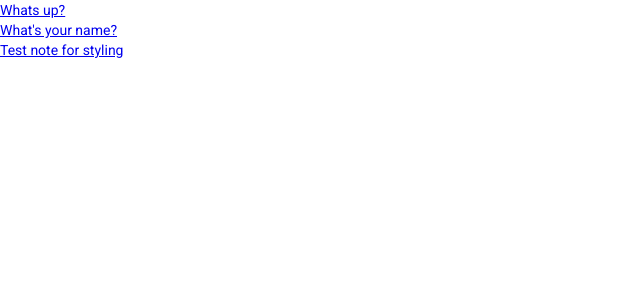
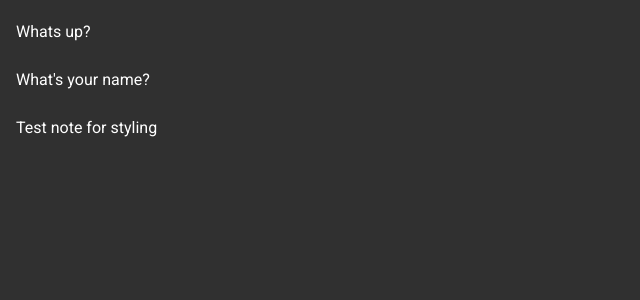
Before and after one commit to aposlayko/qna-app, an Angular app: page / in a window 1280 px wide. Shown: the top 300 px of the page, without its empty margins (0-640 px from the left). Built offline with nearby package versions, Linux system fonts and the light colour scheme.

Commit message:
add edit question page

```diff
--- a/package.json
+++ b/package.json
@@ -3,7 +3,7 @@
   "version": "0.0.0",
   "scripts": {
     "ng": "ng",
-    "start": "ng serve",
+    "start": "ng serve --open",
     "build": "ng build",
     "watch": "ng build --watch --configuration development",
     "test": "ng test"
--- a/src/app/app-routing.module.ts
+++ b/src/app/app-routing.module.ts
@@ -3,14 +3,20 @@ import { RouterModule, Routes } from '@angular/router';
 import {QuestionListComponent} from './components/question-list/question-list.component';
 import {QuestionPageComponent} from './components/question-page/question-page.component';
 import {QuestionPageResolver} from './resolvers/question-page/question-page.resolver';
+import {QuestionEditPageComponent} from './components/question-edit-page/question-edit-page.component';
 
 const routes: Routes = [{
   path: '',
   component: QuestionListComponent,
-  children: []
 }, {
   path: 'question/:id',
   component: QuestionPageComponent,
+  resolve: {
+    question: QuestionPageResolver
+  },
+}, {
+  path: 'question/:id/edit',
+  component: QuestionEditPageComponent,
   resolve: {
     question: QuestionPageResolver
   }
--- a/src/app/app.component.scss
+++ b/src/app/app.component.scss
@@ -0,0 +1,5 @@
+:host {
+  display: block;
+  height: 100%;
+  background: #303030;
+}
--- /dev/null
+++ b/src/app/components/question-edit-page/question-edit-page.component.html
@@ -0,0 +1,9 @@
+<mat-nav-list class="menu">
+  <a mat-list-item routerLink="../">Back</a>
+</mat-nav-list>
+<div class="edit-container full-height">
+  <textarea [value]="question.answer"></textarea>
+  <div class="markdown">
+    <app-markup-container [rawText]="question.answer"></app-markup-container>
+  </div>
+</div>
--- /dev/null
+++ b/src/app/components/question-edit-page/question-edit-page.component.scss
@@ -0,0 +1,23 @@
+:host {
+  display: flex;
+  flex-direction: column;
+  height: 100%;
+  color: white;
+
+  .menu {
+    height: 5%;
+  }
+
+  .edit-container {
+    display: flex;
+    height: 95%;
+
+    &>* {
+      width: 50%
+    }
+
+    .markdown {
+      overflow: auto;
+    }
+  }
+}
--- /dev/null
+++ b/src/app/components/question-edit-page/question-edit-page.component.ts
@@ -0,0 +1,18 @@
+import { Component, OnInit } from '@angular/core';
+import {ActivatedRoute} from '@angular/router';
+import {Question} from '../../interfaces/question';
+
+@Component({
+  selector: 'app-question-edit-page',
+  templateUrl: './question-edit-page.component.html',
+  styleUrls: ['./question-edit-page.component.scss']
+})
+export class QuestionEditPageComponent implements OnInit {
+  question: Question;
+
+  constructor(private activatedRoute: ActivatedRoute) { }
+
+  ngOnInit(): void {
+    this.question = this.activatedRoute.snapshot.data['question'];
+  }
+}
--- a/src/app/components/question-list/question-list.component.html
+++ b/src/app/components/question-list/question-list.component.html
@@ -1,3 +1,8 @@
-<div *ngFor="let question of (questions$ | async)">
-  <a [routerLink]="'/question/' + question.id">{{question.title}}</a>
-</div>
+<mat-nav-list>
+  <a
+    mat-list-item
+    *ngFor="let question of (questions$ | async)"
+    [routerLink]="'/question/' + question.id">
+    {{ question.title }}
+  </a>
+</mat-nav-list>
--- a/src/app/components/question-page/question-page.component.html
+++ b/src/app/components/question-page/question-page.component.html
@@ -1,4 +1,5 @@
-<a routerLink="/">Back</a>
+<div><a routerLink="/">Back</a></div>
+<div><a routerLink="edit/">Edit</a></div>
 <h3>{{question.title}}</h3>
 <app-markup-container [rawText]="question.answer"></app-markup-container>
 <div>
```
Also changed, not shown: src/app/app.module.ts (+11 -1 lines), 1 other file (tests, documents, lock files or other folders).
